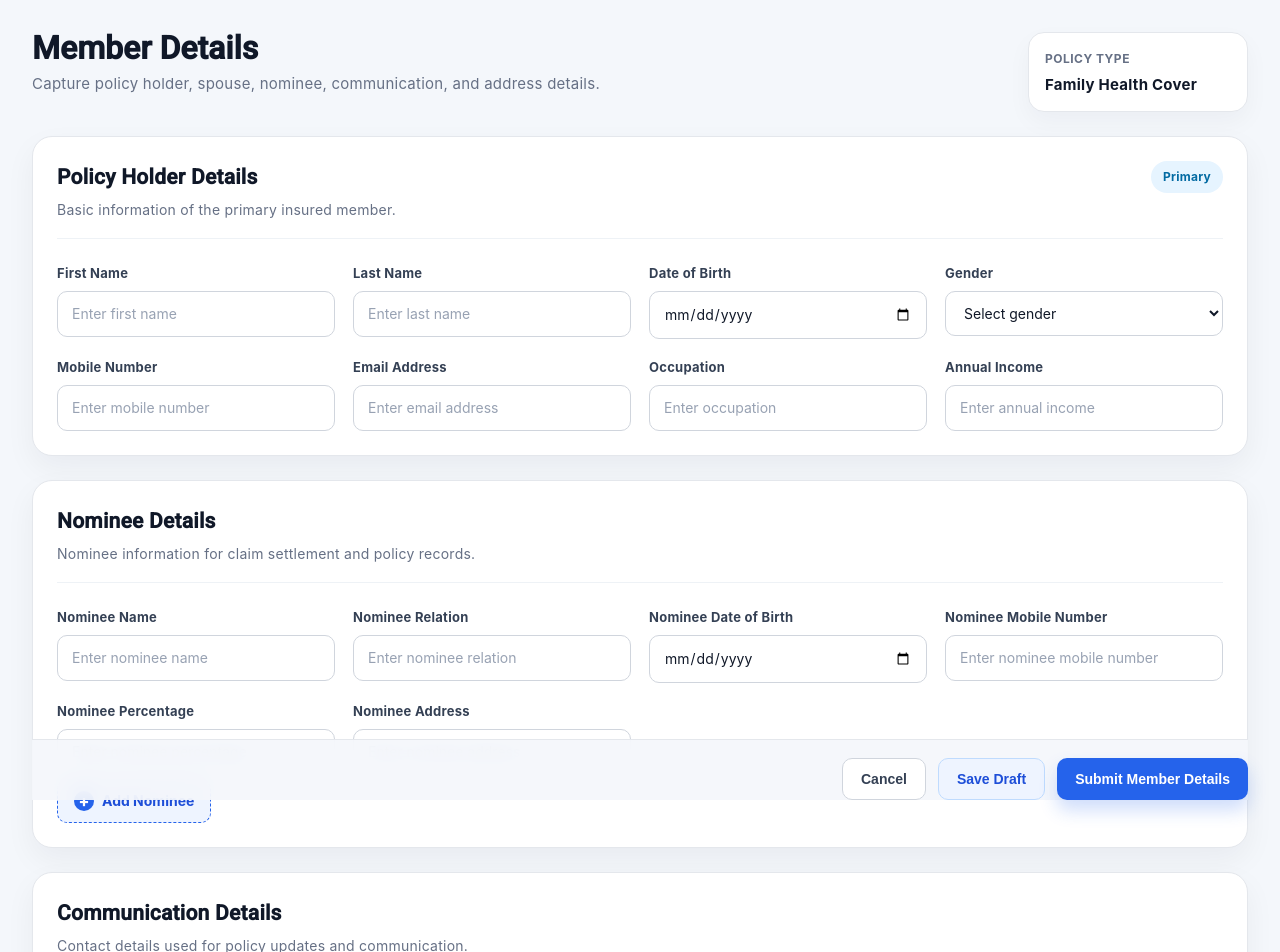
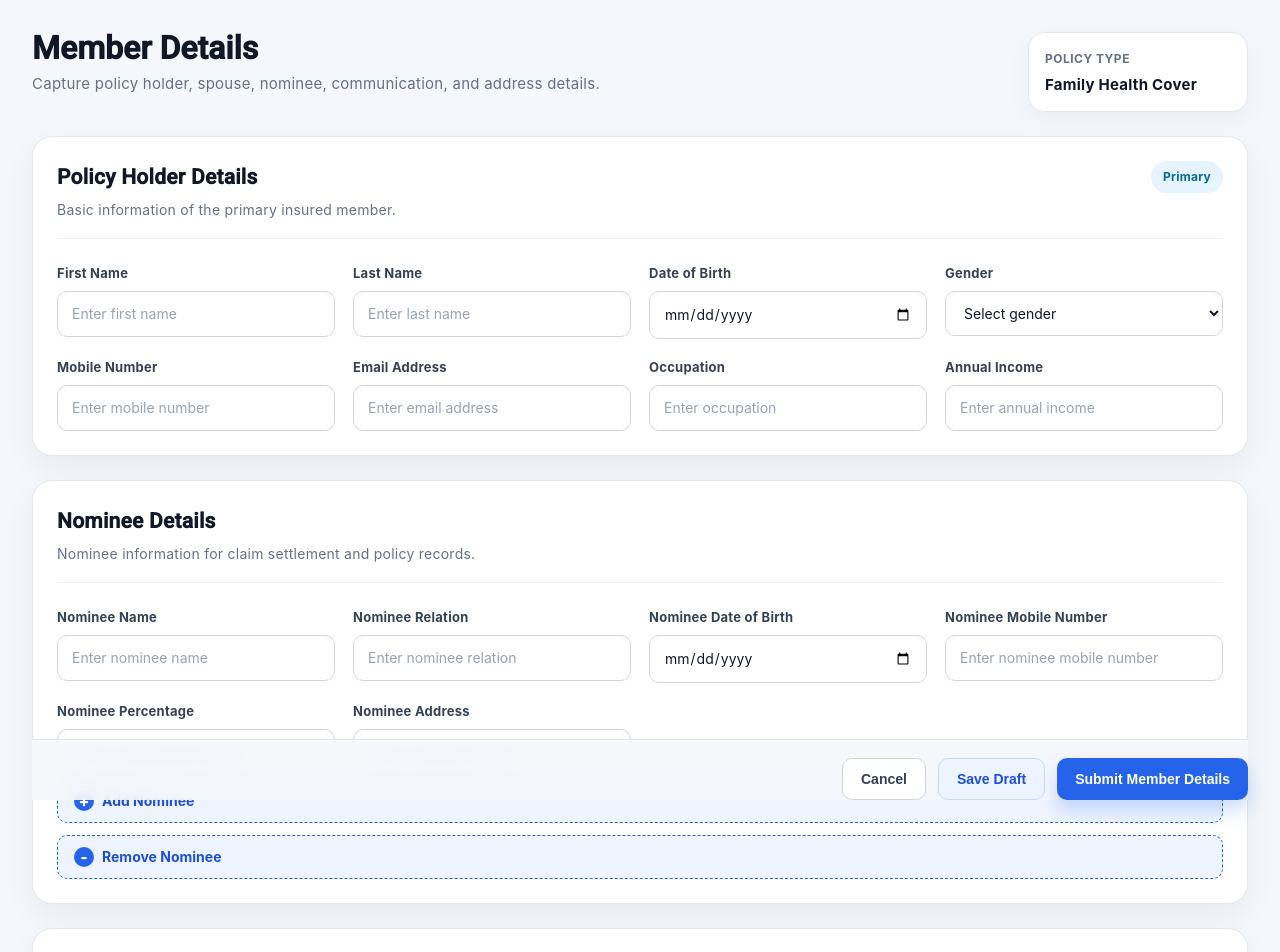
Before and after one commit to Mahesh-Samanapalli/Angular-Practice, an Angular app in the folder practice-project/: page /memberform in a window 1280 px wide. Shown: the top 952 px of the page. Built offline with nearby package versions, Linux system fonts and the light colour scheme.

Commit message:
remove nominee method added

```diff
--- a/practice-project/src/app/member-registration/components/memberform-test/memberform-test.component.css
+++ b/practice-project/src/app/member-registration/components/memberform-test/memberform-test.component.css
@@ -351,7 +351,8 @@
 .nominee-action-row {
   grid-column: span 4;
   display: flex;
-  justify-content: flex-start;
+  flex-direction: column;
+  gap: 12px;
   margin-top: 4px;
 }
 
--- a/practice-project/src/app/member-registration/components/memberform-test/memberform-test.component.html
+++ b/practice-project/src/app/member-registration/components/memberform-test/memberform-test.component.html
@@ -127,6 +127,10 @@
               <span class="add-icon">+</span>
               <span>Add Nominee</span>
             </button>
+             <button type="button" class="add-nominee-btn" (click)="removeNominee(memberIndex)">
+              <span class="add-icon">-</span>
+              <span>Remove Nominee</span>
+            </button>
           </div>
         </section>
 
--- a/practice-project/src/app/member-registration/components/memberform-test/memberform-test.component.ts
+++ b/practice-project/src/app/member-registration/components/memberform-test/memberform-test.component.ts
@@ -124,4 +124,5 @@ export class MemberformTestComponent implements OnInit {
       console.log('Form is invalid');
     }
   }
+  removeNominee(memberIndex: number): void {  };
 }
```
